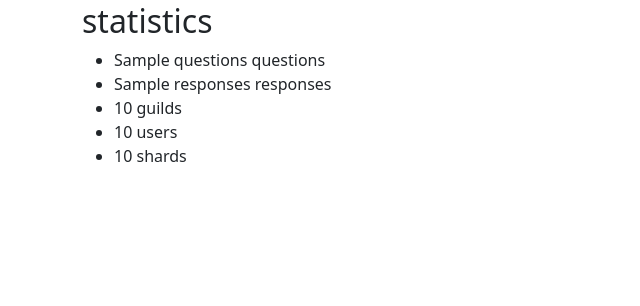
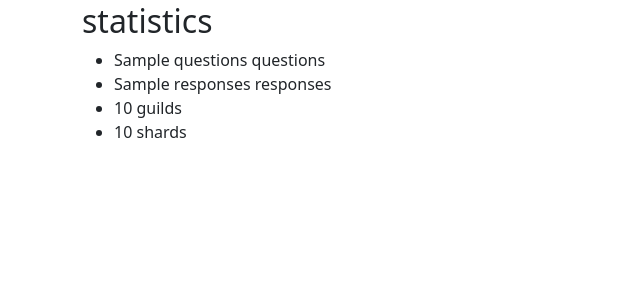
Before and after one commit to bob-discord-bot/bob, a Python web app: template templates/index.html in a window 1280 px wide. Shown: the part 134-440 px from the top of the page, without its empty margins (0-640 px from the left). Run offline with Jinja, Linux system fonts and the light colour scheme; the template is opened without the code that fills it: most values are stand-ins (such as "Sample title", 1, 10 or a date in 2020).

Commit message:
remove users from stats as we don't use the members intent anyway

```diff
--- a/cogs/modpanel.py
+++ b/cogs/modpanel.py
@@ -26,7 +26,6 @@ class ModPanel(commands.Cog):
                 questions=len(self.config.question_map.keys()),
                 responses=responses,
                 guilds=len(self.client.guilds),
-                users=len(self.client.users),
                 shards=self.client.shard_count
             )
 
--- a/templates/index.html
+++ b/templates/index.html
@@ -38,7 +38,6 @@
                 <li>{{ questions }} questions</li>
                 <li>{{ responses }} responses</li>
                 <li>{{ guilds }} guilds</li>
-                <li>{{ users }} users</li>
                 <li>{{ shards }} shards</li>
             </ul>
         </div>
```
